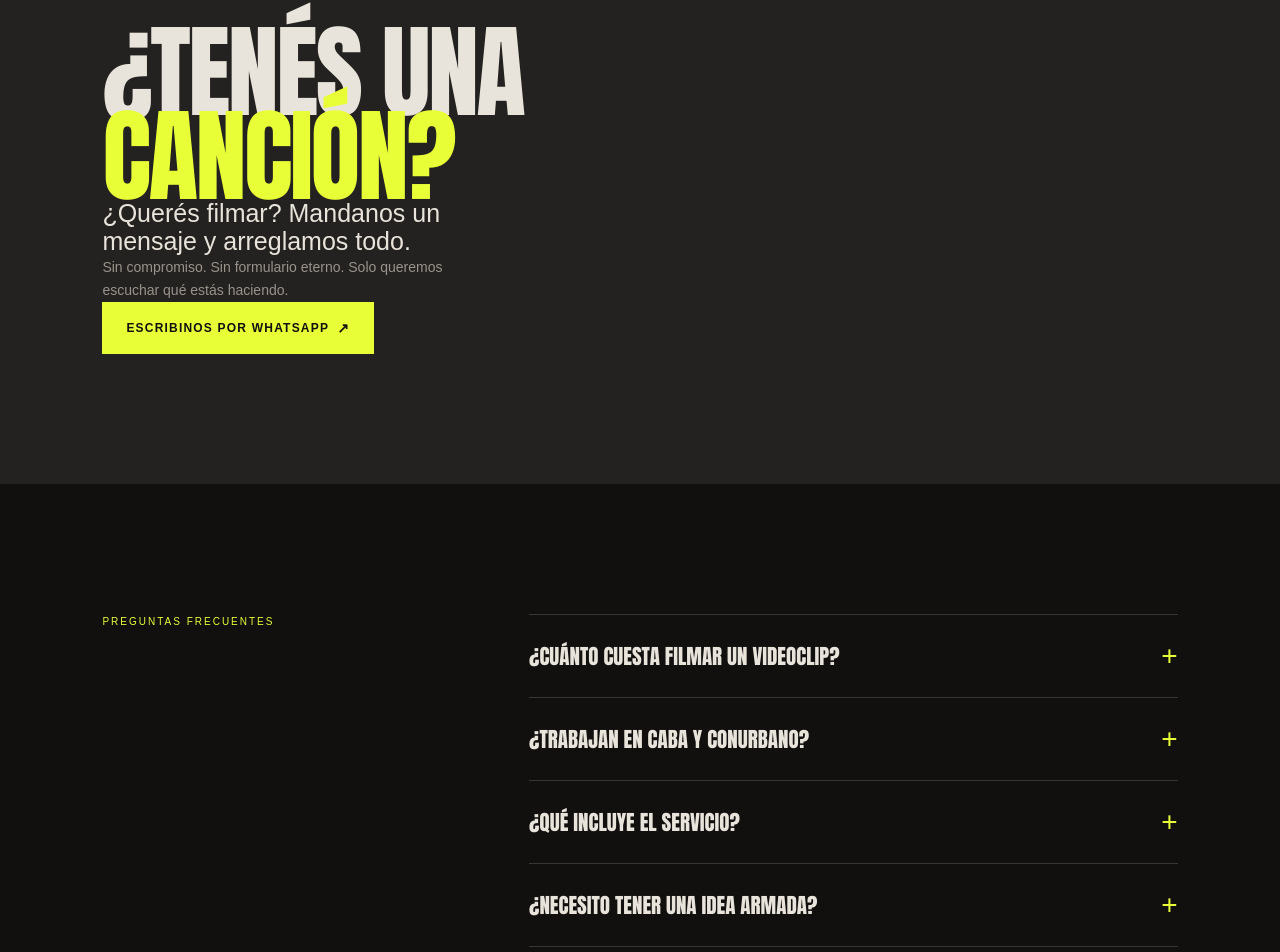
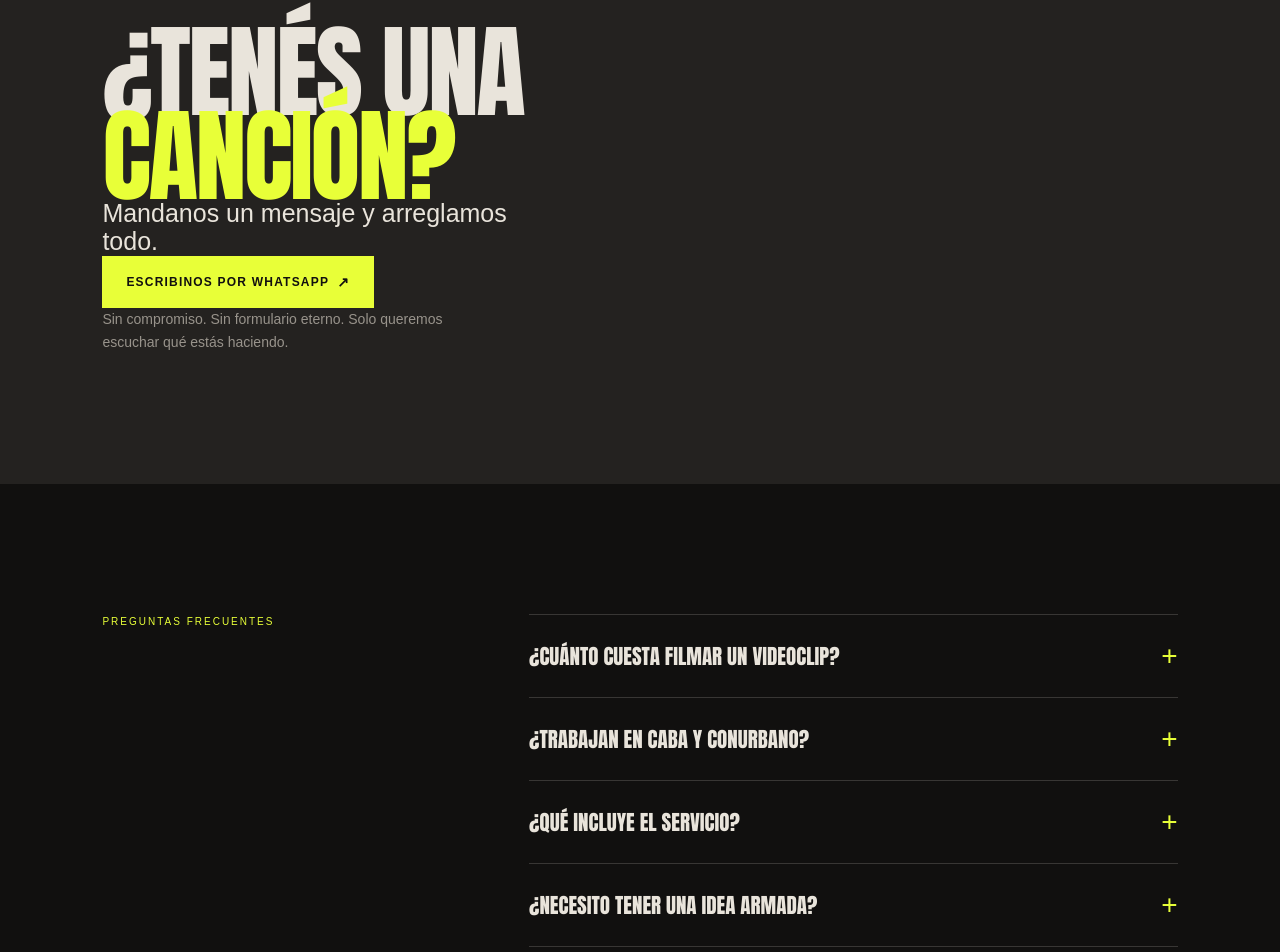
Before and after one commit to damiadev94/iwonaudiovisual-landing-standalone-2.0, a Next.js app: page / in a window 1280 px wide. Shown: the part 10353-11305 px from the top of the page. Built offline with nearby package versions, Linux system fonts and the light colour scheme.

Commit message:
refactor: mejorar claridad del texto en la sección de precios

```diff
--- a/components/PricingSection.tsx
+++ b/components/PricingSection.tsx
@@ -9,8 +9,7 @@ export function PricingSection() {
       <div className="contact-grid">
         <div>
           <h2>¿Tenés una<br /><em>canción?</em></h2>
-          <p className="lead">¿Querés filmar? Mandanos un mensaje y arreglamos todo.</p>
-          <p className="muted">Sin compromiso. Sin formulario eterno. Solo queremos escuchar qué estás haciendo.</p>
+          <p className="lead">Mandanos un mensaje y arreglamos todo.</p>
           <a
             className="button button-yellow"
             href="https://wa.me/5491100000000?text=Hola%2C%20quiero%20saber%20m%C3%A1s..."
@@ -19,6 +18,7 @@ export function PricingSection() {
           >
             Escribinos por WhatsApp <Arrow />
           </a>
+          <p className="muted">Sin compromiso. Sin formulario eterno. Solo queremos escuchar qué estás haciendo.</p>
         </div>
       </div>
     </section>
```
